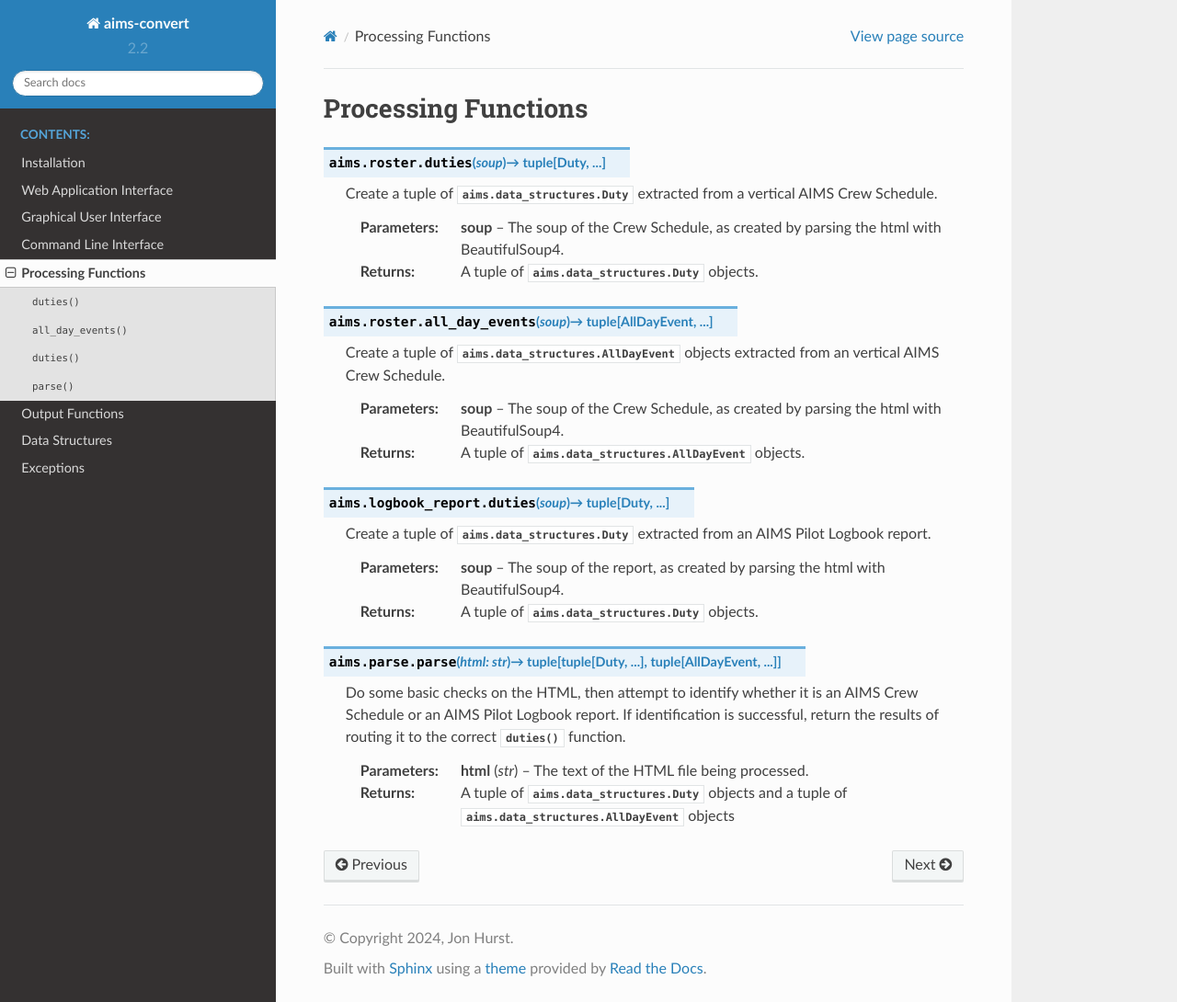
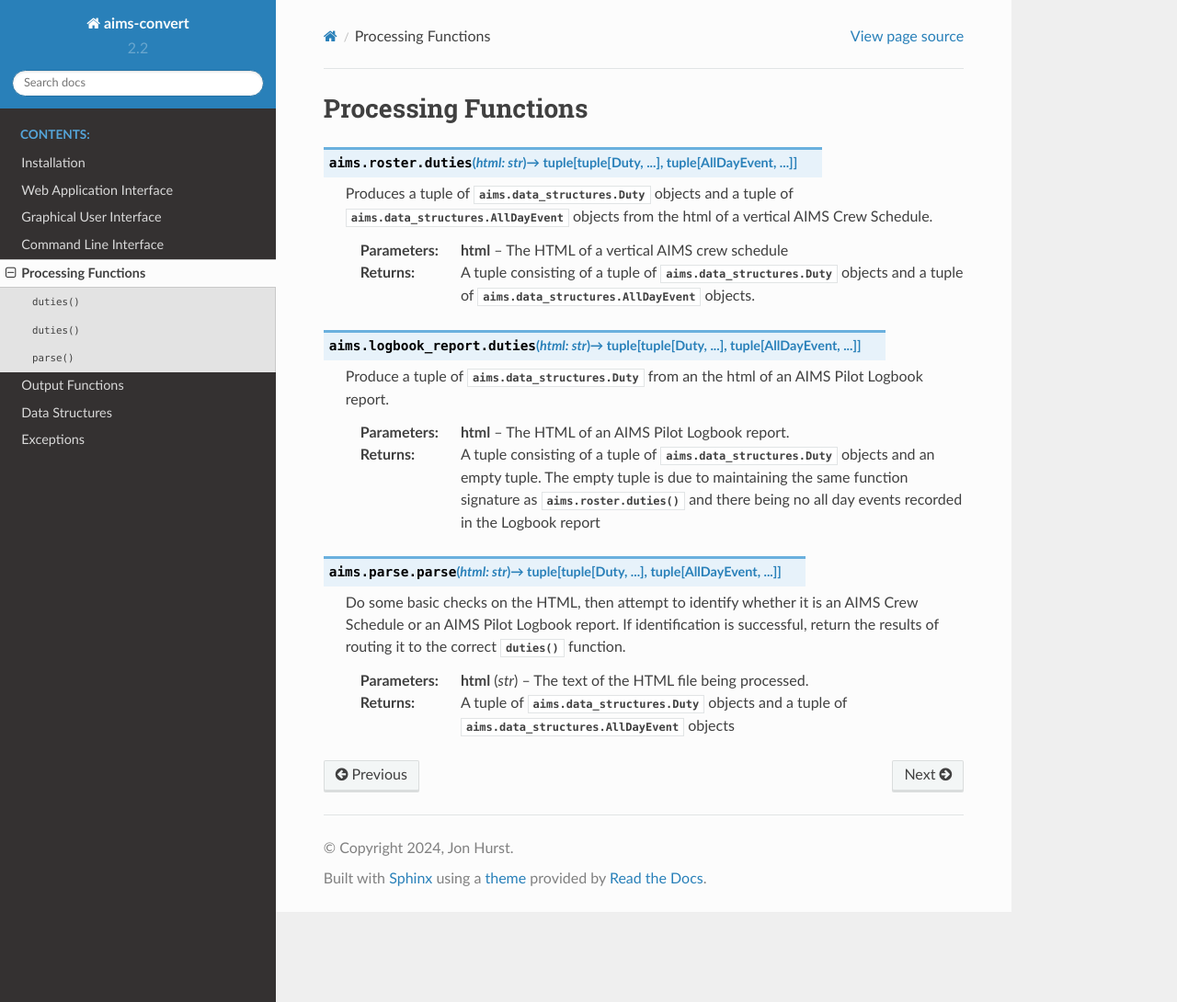
Before and after one commit to JonHurst/aims-convert, a Sphinx documentation site: the page built from docs/functions.rst, in a window 1280 px wide and 1090 px high. Shown: the whole window at 92% size. Built offline with Sphinx 7.4.7 and the Read the Docs theme 2.0.0, drawn with Linux system fonts in a browser that asks for light colours.

Commit message:
Restructure to improve modularity
The two processing modules, roster.py and logbook_report.py were using a
BeautifulSoup soup as the input to their main exported function. This assumes
that all inputs will be HTML. For future proofing, these functions are now
given the HTML itself and are completely responsible for processing it. This
will allow a future module to, for example, take a PDF as input and maintain
the same function signature for their main exported function.

```diff
--- a/docs/functions.rst
+++ b/docs/functions.rst
@@ -4,34 +4,29 @@ Processing Functions
 
 .. currentmodule:: aims.roster
 
-.. function:: duties(soup) -> tuple[Duty, ...]
+.. function:: duties(html: str) -> tuple[tuple[Duty, ...], tuple[AllDayEvent, ...]]
 
-   Create a tuple of :class:`aims.data_structures.Duty` extracted from a
-   vertical AIMS Crew Schedule.
+   Produces a tuple of :class:`aims.data_structures.Duty` objects and a tuple of
+   :class:`aims.data_structures.AllDayEvent` objects from the html of a vertical
+   AIMS Crew Schedule.
 
-   :param soup: The soup of the Crew Schedule, as created by parsing the html with
-                BeautifulSoup4.
-   :return: A tuple of :class:`aims.data_structures.Duty` objects.
-
-.. function:: all_day_events(soup) -> tuple[AllDayEvent, ...]
-
-   Create a tuple of :class:`aims.data_structures.AllDayEvent` objects extracted
-   from an vertical AIMS Crew Schedule.
-
-   :param soup: The soup of the Crew Schedule, as created by parsing the html with
-                BeautifulSoup4.
-   :return: A tuple of :class:`aims.data_structures.AllDayEvent` objects.
+   :param html: The HTML of a vertical AIMS crew schedule
+   :return: A tuple consisting of a tuple of :class:`aims.data_structures.Duty`
+            objects and a tuple of :class:`aims.data_structures.AllDayEvent`
+            objects.
 
 .. currentmodule:: aims.logbook_report
 
-.. function:: duties(soup) -> tuple[Duty, ...]
+.. function:: duties(html: str) -> tuple[tuple[Duty, ...], tuple[AllDayEvent, ...]]
 
-   Create a tuple of :class:`aims.data_structures.Duty` extracted from an
+   Produce a tuple of :class:`aims.data_structures.Duty` from an the html of an
    AIMS Pilot Logbook report.
 
-   :param soup: The soup of the report, as created by parsing the html with
-                     BeautifulSoup4.
-   :return: A tuple of :class:`aims.data_structures.Duty` objects.
+   :param html: The HTML of an AIMS Pilot Logbook report.
+   :return: A tuple consisting of a tuple of :class:`aims.data_structures.Duty`
+            objects and an empty tuple. The empty tuple is due to maintaining
+            the same function signature as :func:`aims.roster.duties` and there
+            being no all day events recorded in the Logbook report
 
 .. currentmodule:: aims.parse
 
--- a/docs/output.rst
+++ b/docs/output.rst
@@ -40,7 +40,7 @@ Output Functions
    :return: Text in Excel flavoured CSV format.
 
 
-.. function:: roster(duties: tuple[Sector, ...]) -> str
+.. function:: roster(duties: tuple[Duty, ...]) -> str
 
    Transform to text format suitable for emacs diary and FTL prediction, with
    times in UK local.
```
Also changed, not shown: 3 other files.
